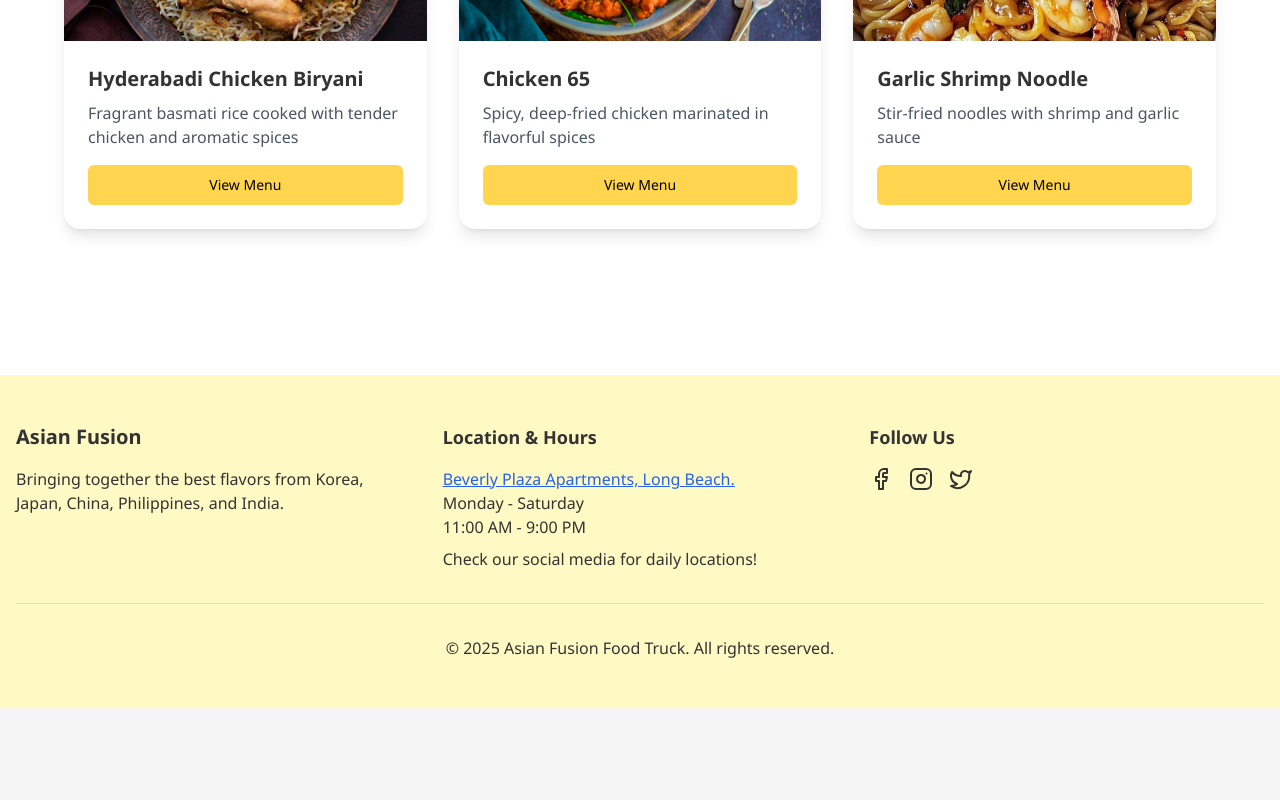
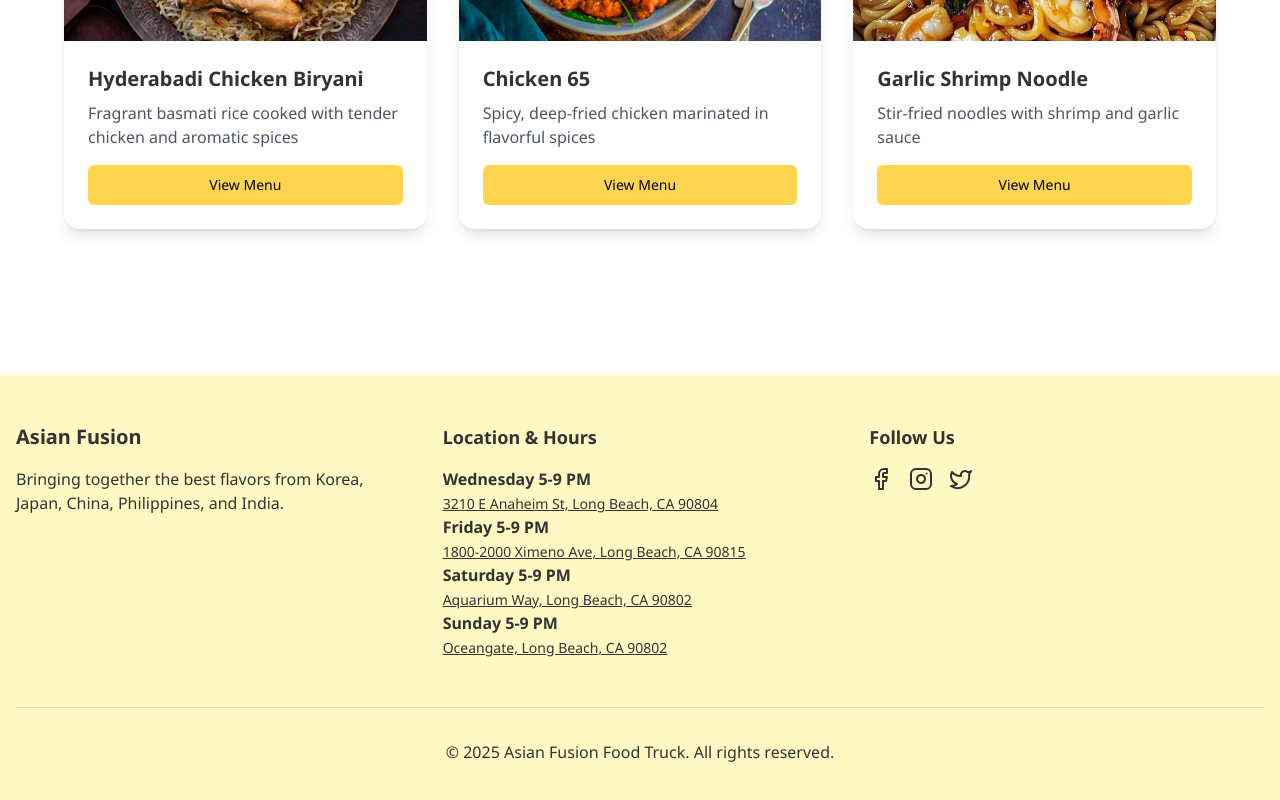
Before and after one commit to krishna212/FoodTruck, a Next.js app: page / in a window 1280 px wide. Shown: the part 2025-2825 px from the top of the page. Before the commit the page ends 2733 px from the top, so only its background shows below. Built offline with nearby package versions, Linux system fonts and the light colour scheme.

Commit message:
updated location

```diff
--- a/app/components/Footer.tsx
+++ b/app/components/Footer.tsx
@@ -12,21 +12,49 @@ export default function Footer() {
               Bringing together the best flavors from Korea, Japan, China, Philippines, and India.
             </p>
           </div>
-          <div>
+            <div>
             <h4 className="text-lg font-bold mb-4">Location & Hours</h4>
-            <a
-    href="https://www.google.com/maps/place/5050+E+Garford+St,+Long+Beach,+CA+90815"
-    target="_blank"
-    rel="noopener noreferrer"
-    className="text-blue-600 underline hover:text-blue-800"
-  >
-    Beverly Plaza Apartments, Long Beach.
-  </a>
+            <div className="mb-4">
+              <p className="font-semibold">Wednesday 5-9 PM</p>
+              <Link
+              href="https://maps.google.com/?q=3210+E+Anaheim+St,+Long+Beach,+CA+90804"
+              target="_blank"
+              rel="noopener noreferrer"
+              className="text-foreground text-sm mb-2 underline hover:text-accent transition-colors"
+              >
+              3210 E Anaheim St, Long Beach, CA 90804
+              </Link>
+              <p className="font-semibold">Friday 5-9 PM</p>
+              <Link
+              href="https://maps.google.com/?q=1800-2000+Ximeno+Ave,+Long+Beach,+CA+90815"
+              target="_blank"
+              rel="noopener noreferrer"
+              className="text-foreground text-sm mb-2 underline hover:text-accent transition-colors"
+              >
+              1800-2000 Ximeno Ave, Long Beach, CA 90815
+              </Link>
+              <p className="font-semibold">Saturday 5-9 PM</p>
+              <Link
+              href="https://maps.google.com/?q=Aquarium+Way,+Long+Beach,+CA+90802"
+              target="_blank"
+              rel="noopener noreferrer"
+              className="text-foreground text-sm mb-2 underline hover:text-accent transition-colors"
+              >
+              Aquarium Way, Long Beach, CA 90802
+              </Link>
+              <p className="font-semibold">Sunday 5-9 PM</p>
+              <Link
+              href="https://maps.google.com/?q=Oceangate,+Long+Beach,+CA+90802"
+              target="_blank"
+              rel="noopener noreferrer"
+              className="text-foreground text-sm underline hover:text-accent transition-colors"
+              >
+              Oceangate, Long Beach, CA 90802
+              </Link>
+            </div>
 
-            <p className="text-foreground">Monday - Saturday</p>
-            <p className="text-foreground">11:00 AM - 9:00 PM</p>
-            <p className="text-foreground mt-2">Check our social media for daily locations!</p>
-          </div>
+            {/* <p className="text-foreground mt-2">Check our social media for daily locations!</p> */}
+            </div>
           <div>
             <h4 className="text-lg font-bold mb-4">Follow Us</h4>
             <div className="flex space-x-4">
```
